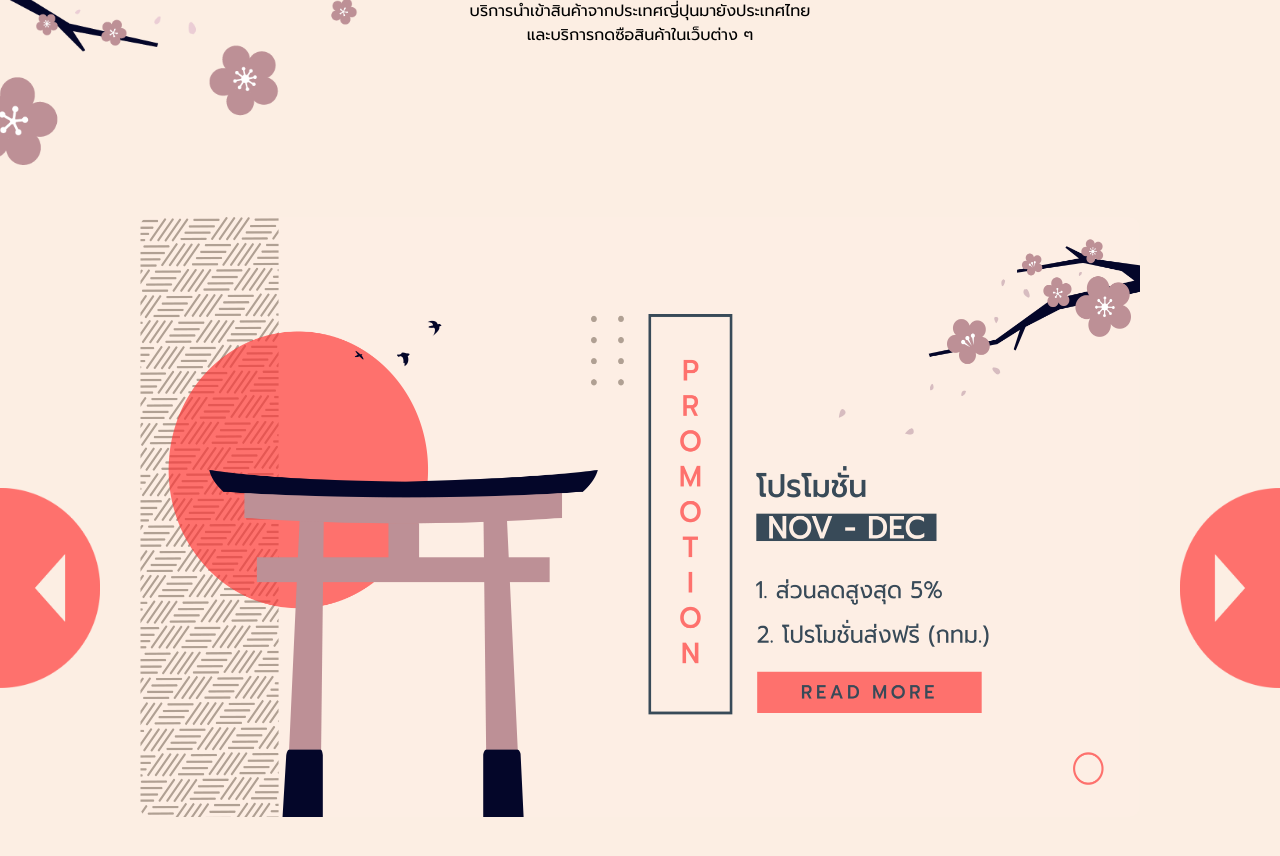
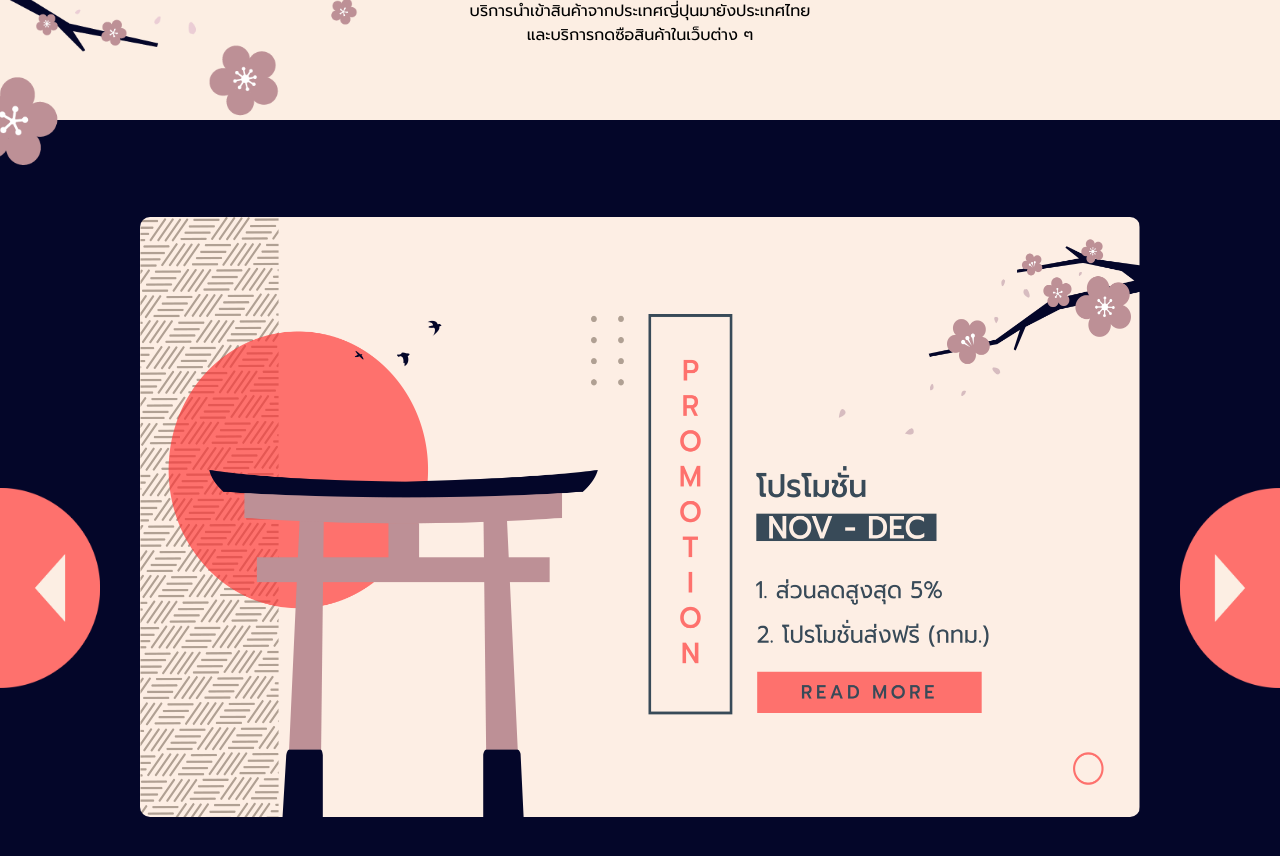
Before and after one commit to OPALKUUUB/d2u-mart, a React (Create React App) app in the folder client/: page / in a window 1280 px wide. Shown: the part 580-1436 px from the top of the page. Built offline with nearby package versions, Linux system fonts and the light colour scheme.

Commit message:
animation ImageSlider

```diff
--- a/client/src/website/component/ImageSlider.css
+++ b/client/src/website/component/ImageSlider.css
@@ -1,18 +1,19 @@
-.slider{
+.slider {
   position: relative;
   height: 100vh;
   display: flex;
   justify-content: center;
   align-items: center;
+  background-color: #040629;
 }
 
-.Image{
+.Image {
   width: 1000px;
   height: 600px;
   border-radius: 10px;
 }
 
-.right-arrow{
+.right-arrow {
   width: 100px;
   height: 200px;
   position: absolute;
@@ -20,10 +21,21 @@
   top: 46%;
 }
 
-.left-arrow{
+.left-arrow {
   width: 100px;
   height: 200px;
   position: absolute;
   left: 0px;
   top: 46%;
 }
+
+.slide {
+  opacity: 0;
+  transition-duration: 1s ease;
+}
+
+.slide.active {
+  opacity: 1;
+  transition-duration: 1s;
+  transition: scale(1.05);
+}
```
Lines whose indentation alone changed are shown as unchanged.
